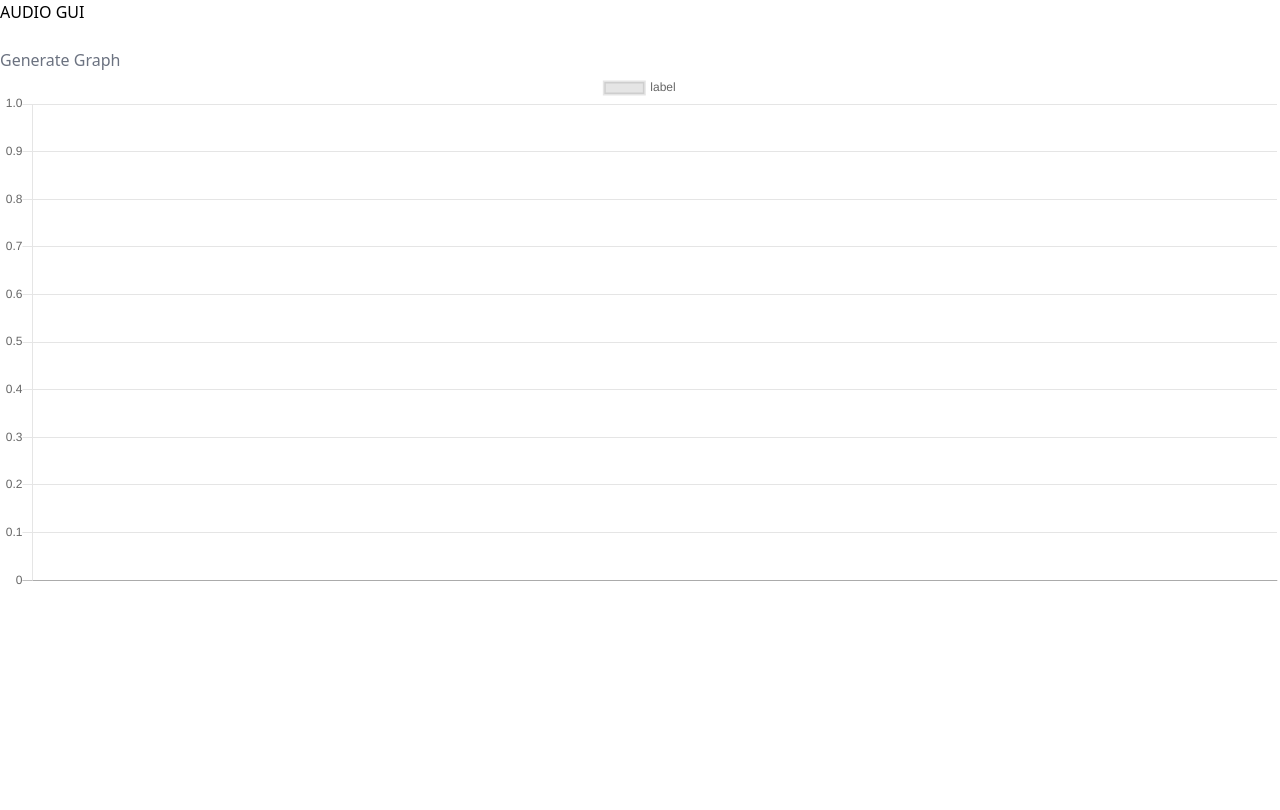
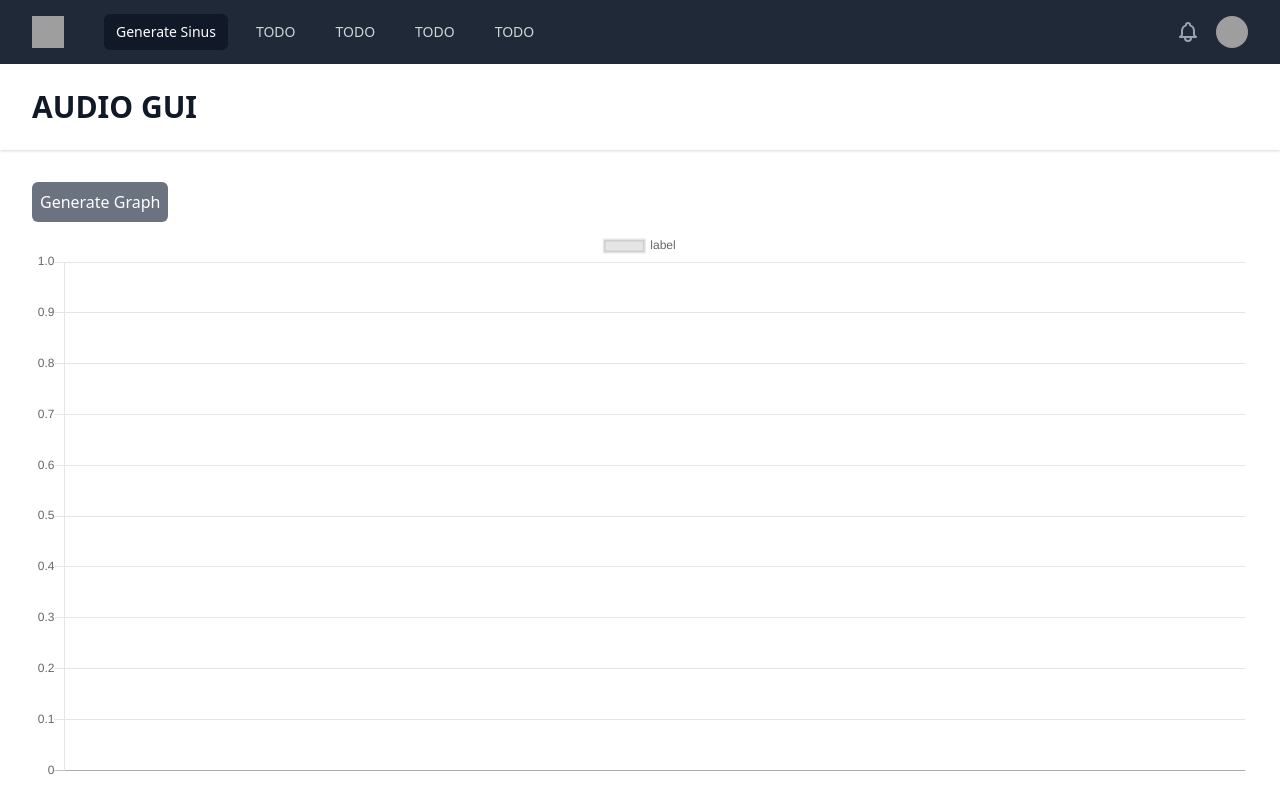
Before and after one commit to akaRicane/audio-sandbox, a Flask app: page / in a window 1280 px wide. Before the commit the page ends 584 px from the top, so only its background shows below. Run offline with Flask 2, Linux system fonts and the light colour scheme; style sheets or scripts are compiled from the project's sources; grey boxes are pictures that could not be loaded.

Commit message:
Navigation bar

```diff
--- /dev/null
+++ b/audiogui/project/static/scripts/jsx/graph.js
@@ -0,0 +1,91 @@
+import React from "react";
+import axios from 'axios';
+import Chart from 'chart.js';
+
+class LineGraph extends React.Component {
+  constructor(props) {
+    super(props);
+  }
+
+  componentDidUpdate() {
+    console.log(this.props.data);
+    this.lineChart.data.labels = this.props.data.map(d => d.label);
+    this.lineChart.data.datasets[0].data = this.props.data.map(d => d.value);
+    this.lineChart.update();
+  }
+
+  componentDidMount() {
+    const ctx = document.getElementById("myChart");
+    ctx.height = 500;
+    ctx.width = 2500;
+
+    this.lineChart = new Chart(ctx, {
+      type: "line",
+      data: {
+        //Bring in data
+        labels: this.props.data.map(d => d.label),
+        datasets: [
+          {
+            label: this.props.title,
+            data: this.props.data.map(d => d.value),
+          }
+        ]
+      },
+      options: {
+        responsive: true,
+        maintainAspectRatio: false,
+        scales: {
+          yAxes: [{
+            ticks: {
+              beginAtZero: true
+            }
+          }]
+        }
+      }
+    });
+  }
+
+  render() {
+    return <canvas id="myChart" width={8000} />;
+  }
+}
+
+
+class Graph extends React.Component {
+  constructor(props) {
+    super(props);
+    this.state = {
+      data: []
+    };
+  }
+
+  handleClick() {
+    axios.get('/data')
+      .then(response => {
+        this.setState({ data: response.data });
+      })
+      .catch(error => {
+        console.log(error)
+      });
+  };
+
+  render() {
+    return (
+      <div>
+        <button
+          type="button"
+          className="p-2 my-2 bg-gray-500 text-white rounded-md"
+          onClick={() => this.handleClick()}
+        >
+          Generate Graph
+          </button>
+        <LineGraph
+          data={this.state.data}
+          title="label"
+        />
+      </div>
+    )
+  }
+};
+
+export default Graph
--- /dev/null
+++ b/audiogui/project/static/scripts/jsx/header.js
@@ -0,0 +1,17 @@
+import React from "react";
+
+class Header extends React.Component {
+  render() {
+    return (
+      <header class="bg-white shadow">
+        <div class="max-w-7xl mx-auto py-6 px-4 sm:px-6 lg:px-8">
+          <h1 class="text-3xl font-bold leading-tight text-gray-900">
+            AUDIO GUI
+            </h1>
+        </div>
+      </header>
+    )
+  }
+};
+
+export default Header
--- a/audiogui/project/static/scripts/jsx/main.js
+++ b/audiogui/project/static/scripts/jsx/main.js
@@ -1,103 +1,29 @@
 import React from 'react';
-import axios from 'axios';
-import Chart from 'chart.js';
 import ReactDOM from 'react-dom';
+import Navigation from './navigation.js';
+import Header from './header.js';
+import Graph from './graph.js';
 import '../../css/style.css';
-// import Sidebar from './sidebar.js';
-import { BrowserRouter as Router, Route, Link } from "react-router-dom";
 
 
-class LineGraph extends React.Component {
-  constructor(props) {
-    super(props);
-  }
-
-  componentDidUpdate() {
-    console.log(this.props.data);
-    this.lineChart.data.labels = this.props.data.map(d => d.label);
-    this.lineChart.data.datasets[0].data = this.props.data.map(d => d.value);
-    this.lineChart.update();
-  }
-
-  componentDidMount() {
-    const ctx = document.getElementById("myChart");
-    ctx.height = 500;
-    ctx.width = 2500;
-
-    this.lineChart = new Chart(ctx, {
-      type: "line",
-      data: {
-        //Bring in data
-        labels: this.props.data.map(d => d.label),
-        datasets: [
-          {
-            label: this.props.title,
-            data: this.props.data.map(d => d.value),
-          }
-        ]
-      },
-      options: {
-        responsive: true,
-        maintainAspectRatio: false,
-        scales: {
-          yAxes: [{
-            ticks: {
-              beginAtZero: true
-            }
-          }]
-        }
-      }
-    });
-  }
-
-  render() {
-    return <canvas id="myChart" width={8000} />;
-  }
-}
-
-
-class GenerateButton extends React.Component {
-  constructor(props) {
-    super(props);
-    this.state = {
-      data: []
-    };
-  }
-
-  handleClick() {
-    axios.get('/data')
-      .then(response => {
-        this.setState({ data: response.data });
-      })
-      .catch(error => {
-        console.log(error)
-      });
-  };
-
+class Main extends React.Component {
   render() {
     return (
-      <div>
-        <button
-          type="button"
-          className="text-gray-500"
-          onClick={() => this.handleClick()}
-        >
-          Generate Graph
-        </button>
-        <LineGraph
-          data={this.state.data}
-          title="label"
-        />
-      </div>
+      <main>
+        <div class="max-w-7xl mx-auto py-6 sm:px-6 lg:px-8">
+          <Graph />
+        </div>
+      </main>
     )
   }
 };
 
 
 ReactDOM.render(
-  <Router>
-    {/* <Sidebar /> */}
-    <GenerateButton />
-  </Router>,
+  <div>
+    <Navigation />
+    <Header />
+    <Main />
+  </div>,
   document.getElementById('main')
 );
--- /dev/null
+++ b/audiogui/project/static/scripts/jsx/navigation.js
@@ -0,0 +1,140 @@
+import React from "react";
+
+class Navigation extends React.Component {
+  render() {
+    return (
+      <nav class="bg-gray-800">
+        <div class="max-w-7xl mx-auto px-4 sm:px-6 lg:px-8">
+          <div class="flex items-center justify-between h-16">
+            <div class="flex items-center">
+              <div class="flex-shrink-0">
+                <img class="h-8 w-8" src="https://tailwindui.com/img/logos/workflow-mark-indigo-500.svg" alt="Workflow" />
+              </div>
+              <div class="hidden md:block">
+                <div class="ml-10 flex items-baseline space-x-4">
+                  {/* <!-- Current: "bg-gray-900 text-white", Default: "text-gray-300 hover:bg-gray-700 hover:text-white" --> */}
+                  <a href="/home" class="bg-gray-900 text-white px-3 py-2 rounded-md text-sm font-medium">Generate Sinus</a>
+
+                  <a href="#" class="text-gray-300 hover:bg-gray-700 hover:text-white px-3 py-2 rounded-md text-sm font-medium">TODO</a>
+
+                  <a href="#" class="text-gray-300 hover:bg-gray-700 hover:text-white px-3 py-2 rounded-md text-sm font-medium">TODO</a>
+
+                  <a href="#" class="text-gray-300 hover:bg-gray-700 hover:text-white px-3 py-2 rounded-md text-sm font-medium">TODO</a>
+
+                  <a href="#" class="text-gray-300 hover:bg-gray-700 hover:text-white px-3 py-2 rounded-md text-sm font-medium">TODO</a>
+                </div>
+              </div>
+            </div>
+            <div class="hidden md:block">
+              <div class="ml-4 flex items-center md:ml-6">
+                <button class="bg-gray-800 p-1 rounded-full text-gray-400 hover:text-white focus:outline-none focus:ring-2 focus:ring-offset-2 focus:ring-offset-gray-800 focus:ring-white">
+                  <span class="sr-only">View notifications</span>
+                  {/* <!-- Heroicon name: outline/bell --> */}
+                  <svg class="h-6 w-6" xmlns="http://www.w3.org/2000/svg" fill="none" viewBox="0 0 24 24" stroke="currentColor" aria-hidden="true">
+                    <path stroke-linecap="round" stroke-linejoin="round" stroke-width="2" d="M15 17h5l-1.405-1.405A2.032 2.032 0 0118 14.158V11a6.002 6.002 0 00-4-5.659V5a2 2 0 10-4 0v.341C7.67 6.165 6 8.388 6 11v3.159c0 .538-.214 1.055-.595 1.436L4 17h5m6 0v1a3 3 0 11-6 0v-1m6 0H9" />
+                  </svg>
+                </button>
+
+                {/* <!-- Profile dropdown --> */}
+                <div class="ml-3 relative">
+                  <div>
+                    <button class="max-w-xs bg-gray-800 rounded-full flex items-center text-sm focus:outline-none focus:ring-2 focus:ring-offset-2 focus:ring-offset-gray-800 focus:ring-white" id="user-menu" aria-haspopup="true">
+                      <span class="sr-only">Open user menu</span>
+                      <img class="h-8 w-8 rounded-full" src="https://images.unsplash.com/photo-1472099645785-5658abf4ff4e?ixlib=rb-1.2.1&ixid=eyJhcHBfaWQiOjEyMDd9&auto=format&fit=facearea&facepad=2&w=256&h=256&q=80" alt="" />
+                    </button>
+                  </div>
+                  {/* <!--
+                      Profile dropdown panel, show/hide based on dropdown state.
+
+                      Entering: "transition ease-out duration-100"
+                        From: "transform opacity-0 scale-95"
+                        To: "transform opacity-100 scale-100"
+                      Leaving: "transition ease-in duration-75"
+                        From: "transform opacity-100 scale-100"
+                        To: "transform opacity-0 scale-95"
+                    --> */}
+                  {/* TODO show dropdown */}
+                  <div class="invisible origin-top-right absolute right-0 mt-2 w-48 rounded-md shadow-lg py-1 bg-white ring-1 ring-black ring-opacity-5" role="menu" aria-orientation="vertical" aria-labelledby="user-menu">
+                    <a href="#" class="block px-4 py-2 text-sm text-gray-700 hover:bg-gray-100" role="menuitem">Your Profile</a>
+
+                    <a href="#" class="block px-4 py-2 text-sm text-gray-700 hover:bg-gray-100" role="menuitem">Settings</a>
+
+                    <a href="#" class="block px-4 py-2 text-sm text-gray-700 hover:bg-gray-100" role="menuitem">Sign out</a>
+                  </div>
+                </div>
+              </div>
+            </div>
+            <div class="-mr-2 flex md:hidden">
+              {/* <!-- Mobile menu button --> */}
+              <button class="bg-gray-800 inline-flex items-center justify-center p-2 rounded-md text-gray-400 hover:text-white hover:bg-gray-700 focus:outline-none focus:ring-2 focus:ring-offset-2 focus:ring-offset-gray-800 focus:ring-white">
+                <span class="sr-only">Open main menu</span>
+                {/* <!--
+                    Heroicon name: outline/menu
+
+                    Menu open: "hidden", Menu closed: "block"
+                  --> */}
+                <svg class="block h-6 w-6" xmlns="http://www.w3.org/2000/svg" fill="none" viewBox="0 0 24 24" stroke="currentColor" aria-hidden="true">
+                  <path stroke-linecap="round" stroke-linejoin="round" stroke-width="2" d="M4 6h16M4 12h16M4 18h16" />
+                </svg>
+                {/* <!--
+                    Heroicon name: outline/x
+
+                    Menu open: "block", Menu closed: "hidden"
+                  --> */}
+                <svg class="hidden h-6 w-6" xmlns="http://www.w3.org/2000/svg" fill="none" viewBox="0 0 24 24" stroke="currentColor" aria-hidden="true">
+                  <path stroke-linecap="round" stroke-linejoin="round" stroke-width="2" d="M6 18L18 6M6 6l12 12" />
+                </svg>
+              </button>
+            </div>
+          </div>
+        </div>
+        {/* <!--
+            Mobile menu, toggle classes based on menu state.
+
+            Open: "block", closed: "hidden"
+          --> */}
+        <div class="hidden md:hidden">
+          <div class="px-2 pt-2 pb-3 space-y-1 sm:px-3">
+            {/* <!-- Current: "bg-gray-900 text-white", Default: "text-gray-300 hover:bg-gray-700 hover:text-white" --> */}
+            <a href="#" class="bg-gray-900 text-white block px-3 py-2 rounded-md text-base font-medium">Dashboard</a>
+
+            <a href="#" class="text-gray-300 hover:bg-gray-700 hover:text-white block px-3 py-2 rounded-md text-base font-medium">Team</a>
+
+            <a href="#" class="text-gray-300 hover:bg-gray-700 hover:text-white block px-3 py-2 rounded-md text-base font-medium">Projects</a>
+
+            <a href="#" class="text-gray-300 hover:bg-gray-700 hover:text-white block px-3 py-2 rounded-md text-base font-medium">Calendar</a>
+
+            <a href="#" class="text-gray-300 hover:bg-gray-700 hover:text-white block px-3 py-2 rounded-md text-base font-medium">Reports</a>
+          </div>
+          <div class="pt-4 pb-3 border-t border-gray-700">
+            <div class="flex items-center px-5">
+              <div class="flex-shrink-0">
+                <img class="h-10 w-10 rounded-full" src="https://images.unsplash.com/photo-1472099645785-5658abf4ff4e?ixlib=rb-1.2.1&ixid=eyJhcHBfaWQiOjEyMDd9&auto=format&fit=facearea&facepad=2&w=256&h=256&q=80" alt="" />
+              </div>
+              <div class="ml-3">
+                <div class="text-base font-medium leading-none text-white">Tom Cook</div>
+                <div class="text-sm font-medium leading-none text-gray-400">tom@example.com</div>
+              </div>
+              <button class="ml-auto bg-gray-800 flex-shrink-0 p-1 rounded-full text-gray-400 hover:text-white focus:outline-none focus:ring-2 focus:ring-offset-2 focus:ring-offset-gray-800 focus:ring-white">
+                <span class="sr-only">View notifications</span>
+                {/* <!-- Heroicon name: outline/bell --> */}
+                <svg class="h-6 w-6" xmlns="http://www.w3.org/2000/svg" fill="none" viewBox="0 0 24 24" stroke="currentColor" aria-hidden="true">
+                  <path stroke-linecap="round" stroke-linejoin="round" stroke-width="2" d="M15 17h5l-1.405-1.405A2.032 2.032 0 0118 14.158V11a6.002 6.002 0 00-4-5.659V5a2 2 0 10-4 0v.341C7.67 6.165 6 8.388 6 11v3.159c0 .538-.214 1.055-.595 1.436L4 17h5m6 0v1a3 3 0 11-6 0v-1m6 0H9" />
+                </svg>
+              </button>
+            </div>
+            <div class="mt-3 px-2 space-y-1">
+              <a href="#" class="block px-3 py-2 rounded-md text-base font-medium text-gray-400 hover:text-white hover:bg-gray-700">Your Profile</a>
+
+              <a href="#" class="block px-3 py-2 rounded-md text-base font-medium text-gray-400 hover:text-white hover:bg-gray-700">Settings</a>
+
+              <a href="#" class="block px-3 py-2 rounded-md text-base font-medium text-gray-400 hover:text-white hover:bg-gray-700">Sign out</a>
+            </div>
+          </div>
+        </div>
+      </nav>
+    )
+  }
+};
+
+export default Navigation
--- a/audiogui/project/templates/index.html
+++ b/audiogui/project/templates/index.html
@@ -8,11 +8,7 @@
 </head>
 
 <body>
-  <div>
-    <h1>AUDIO GUI</h1>
-    <br>
-    <div id="main"></div>
-  </div>
+  <div id="main"></div>
   <!-- scripts -->
   <script src="{{ url_for('static', filename='scripts/js/main.js') }}"></script>
 </body>
```
Also changed, not shown: audiogui/project/static/css/style.css (+0 -29 lines), audiogui/project/static/scripts/jsx/sidebar.js (deleted, +0 -30 lines).
